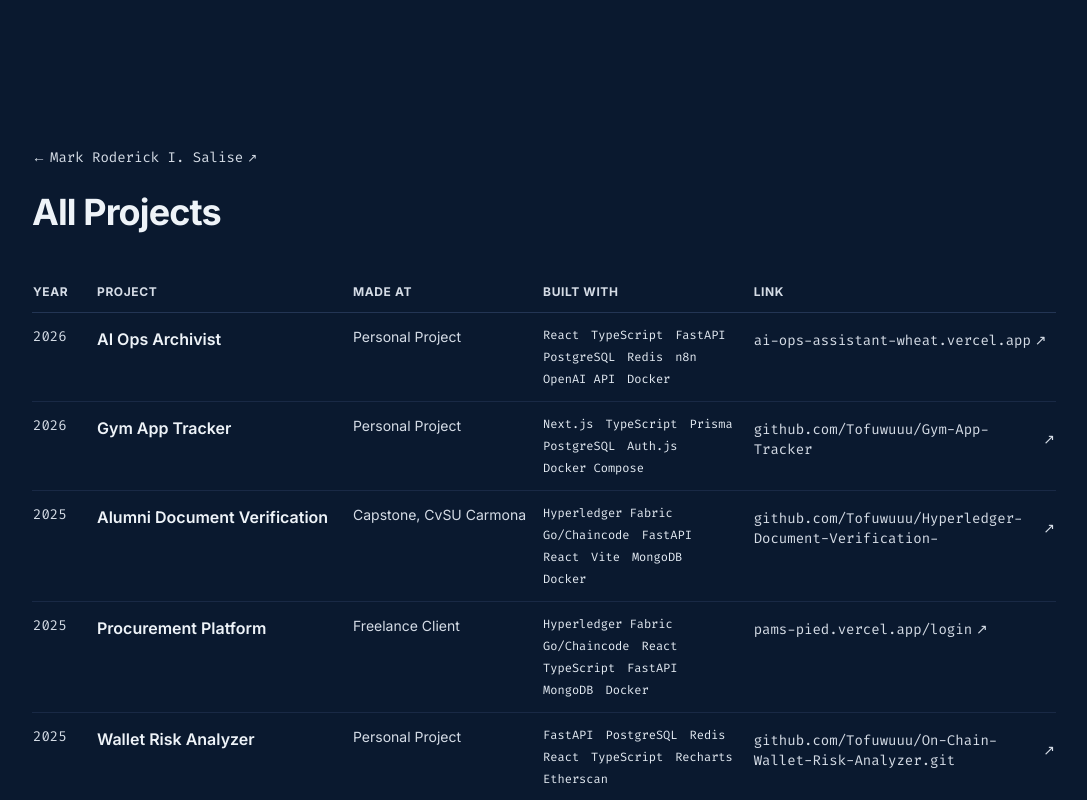
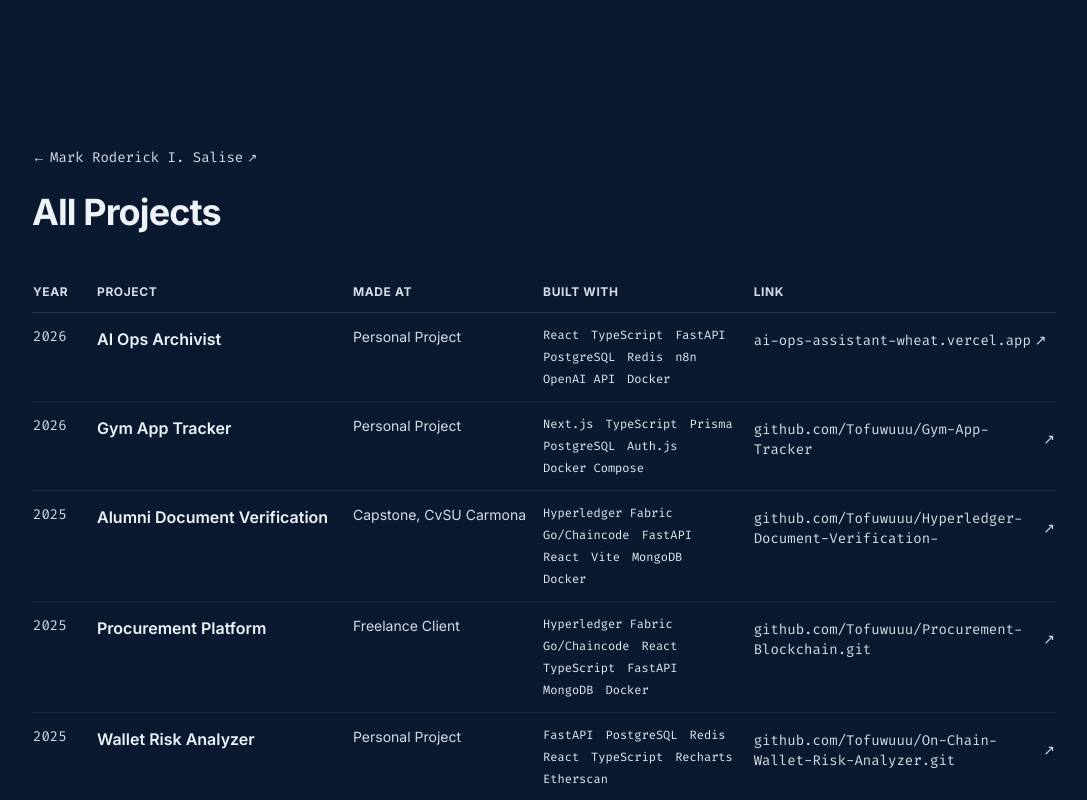
Before and after one commit to Tofuwuuu/PERSONAL-WEBSITE, a Next.js app: page /projects in a window 1280 px wide. Shown: the top 800 px of the page, without its empty margins (96-1183 px from the left). Built offline with nearby package versions, Linux system fonts and the light colour scheme; no server answers.

Commit message:
Drop the shell-only Procurement Platform live demo (#5)
Procurement Platform: remove shell-only Live Site. Highlights now say the Vercel UI is a UI shell with a placeholder API; full stack is Docker Compose in the repo.

```diff
--- a/content/projects.ts
+++ b/content/projects.ts
@@ -90,17 +90,12 @@ export const projects: Project[] = [
       "Docker",
     ],
     highlights: [
-      "Live site is on Vercel. It opens on the login page.",
+      "Repo only. There is no live site. The Vercel page is a UI shell because the API is still a placeholder, so login and workflows do not run.",
       "Roles in the app include admin, canvasser, validator, finance, auditor, and custodian.",
       "Inspection reports go on Fabric. The other workflow records sit in MongoDB, with a simple stage dashboard.",
-      "The repo has a Docker Compose stack for the Fabric peers, the API, and the React app.",
+      "Fabric, the API, and the React app run from the Docker Compose setup in the repo.",
     ],
     links: [
-      {
-        kind: "demo",
-        label: "Live Site",
-        href: "https://pams-pied.vercel.app/login",
-      },
       {
         kind: "repo",
         label: "Repo",
```
